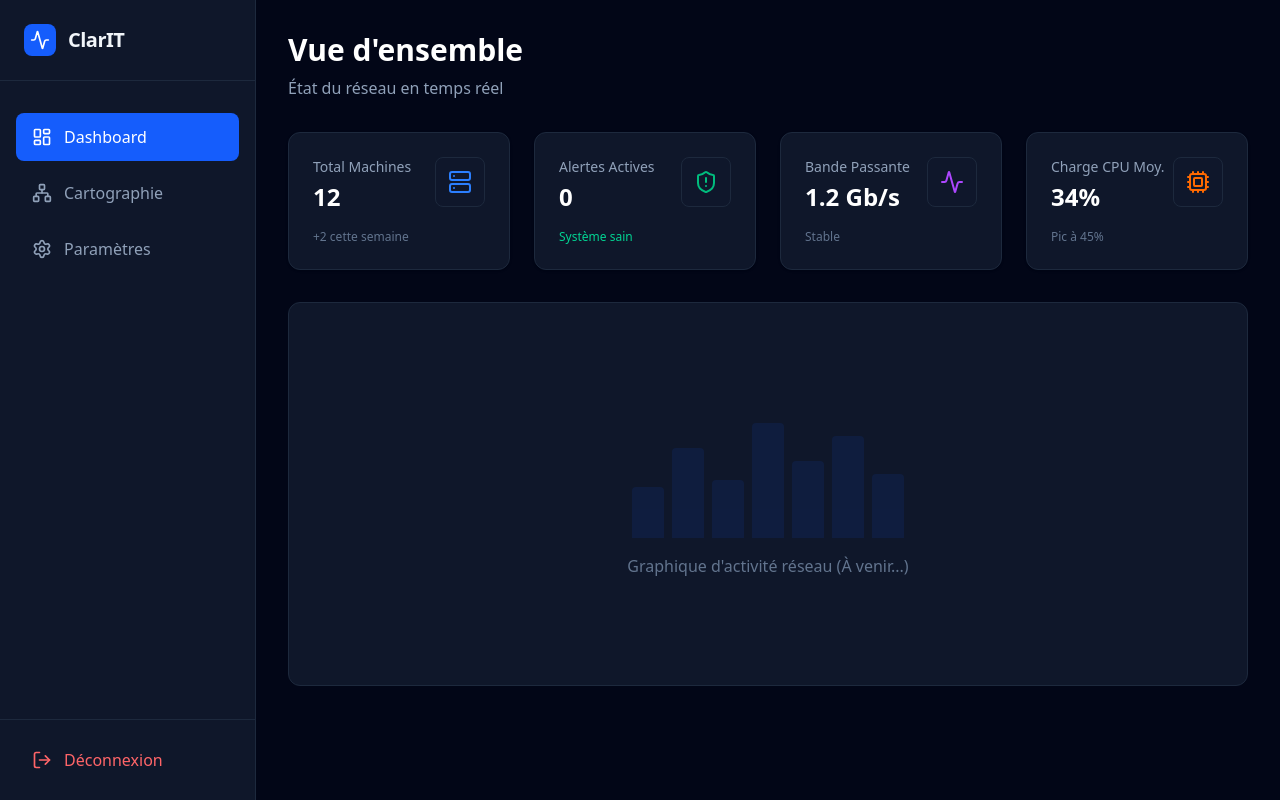
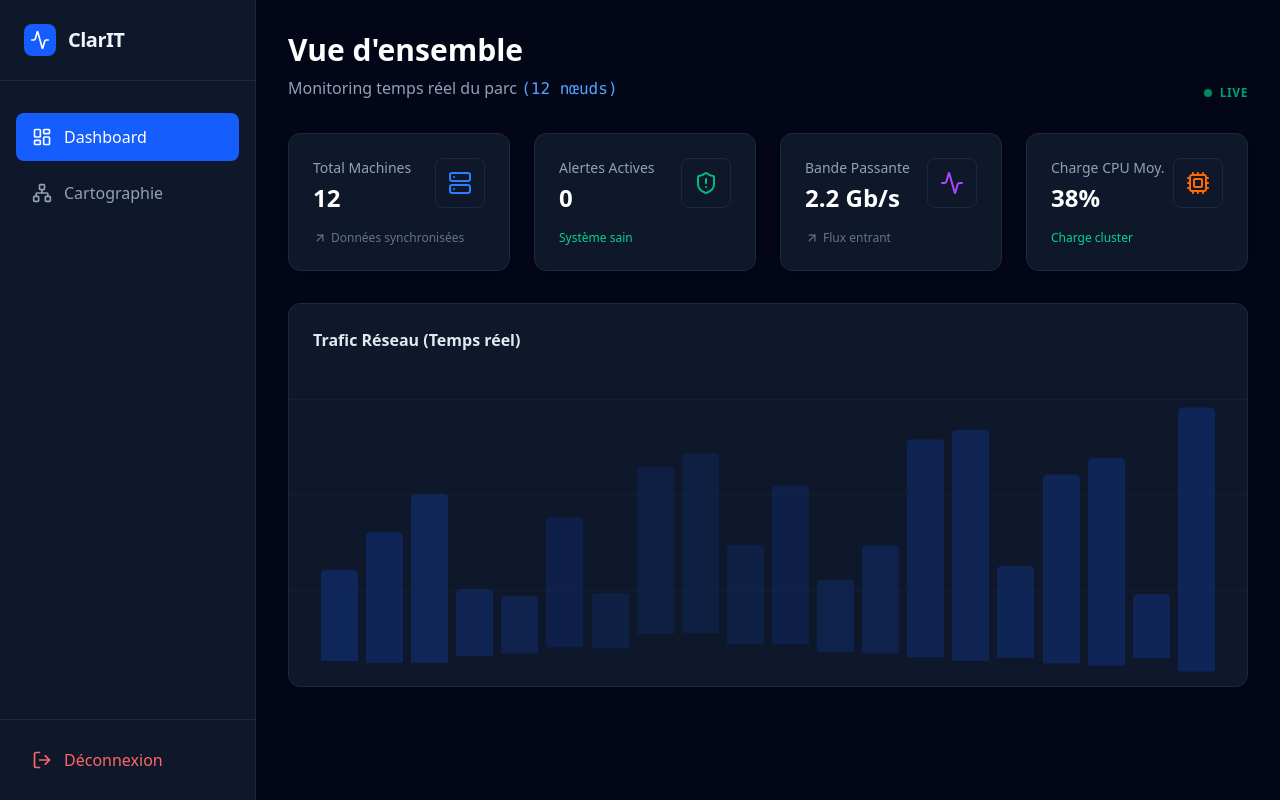
Before and after one commit to Paulpilif/ClarIT, a React (Vite) app in the folder web/: page /dashboard in a window 1280 px wide. Built offline with nearby package versions, Linux system fonts and the light colour scheme; sample sign-in values are in the browser's storage; the HTML template or start-up script is replaced by a standard one.

Commit message:
dashboard vivant & gestions des roles admin et user

```diff
--- a/web/src/Components/Layout.tsx
+++ b/web/src/Components/Layout.tsx
@@ -2,28 +2,27 @@ import { useState } from 'react';
 import { Outlet, NavLink } from 'react-router-dom';
 import { LayoutDashboard, Network, Settings, Activity, LogOut, Menu, X } from 'lucide-react';
 
-// Interface pour TypeScript
 interface LayoutProps {
   onLogout: () => void;
 }
 
 export default function Layout({ onLogout }: LayoutProps) {
-  // État pour gérer l'ouverture/fermeture du menu sur mobile
   const [isMobileMenuOpen, setIsMobileMenuOpen] = useState(false);
+  const closeMobileMenu = () => setIsMobileMenuOpen(false);
 
-  // Fonction pour fermer le menu quand on clique sur un lien (UX fluide)
-  const closeMobileMenu = () => setIsMobileMenuOpen(false);
+  // NOUVEAU : On vérifie si l'utilisateur est ADMIN
+  const userRole = localStorage.getItem('userRole');
+  const isAdmin = userRole === 'ADMIN';
 
   return (
     <div className="flex h-screen bg-[#020617] text-white font-sans overflow-hidden">
 
-      {/* --- 1. HEADER MOBILE (Visible uniquement sur mobile 'md:hidden') --- */}
+      {/* --- HEADER MOBILE --- */}
       <div className="md:hidden fixed top-0 left-0 right-0 h-16 bg-[#0f172a] border-b border-slate-800 flex items-center justify-between px-4 z-50">
         <div className="flex items-center gap-2">
           <Activity size={20} className="text-blue-500" />
           <span className="font-bold text-lg">ClarIT</span>
         </div>
-        {/* Bouton Hamburger / Croix */}
         <button
           onClick={() => setIsMobileMenuOpen(!isMobileMenuOpen)}
           className="p-2 text-slate-300 hover:text-white transition-colors"
@@ -32,15 +31,14 @@ export default function Layout({ onLogout }: LayoutProps) {
         </button>
       </div>
 
-      {/* --- 2. SIDEBAR RESPONSIVE --- */}
+      {/* --- SIDEBAR --- */}
       <aside className={`
         fixed inset-y-0 left-0 z-40 w-64 bg-[#0f172a] border-r border-slate-800 flex flex-col
         transition-transform duration-300 ease-in-out
-        ${isMobileMenuOpen ? 'translate-x-0' : '-translate-x-full'} /* Mobile : caché/visible selon l'état */
-        md:translate-x-0 md:static /* PC : Toujours visible et statique */
+        ${isMobileMenuOpen ? 'translate-x-0' : '-translate-x-full'}
+        md:translate-x-0 md:static
       `}>
 
-        {/* Logo (Caché sur mobile car déjà dans le header du haut) */}
         <div className="hidden md:flex p-6 items-center gap-3 border-b border-slate-800">
           <div className="w-8 h-8 bg-blue-600 rounded-lg flex items-center justify-center">
             <Activity size={20} className="text-white" />
@@ -48,11 +46,10 @@ export default function Layout({ onLogout }: LayoutProps) {
           <span className="font-bold text-xl tracking-tight text-slate-100">ClarIT</span>
         </div>
 
-        {/* Navigation */}
         <nav className="flex-1 p-4 space-y-2 mt-16 md:mt-4">
           <NavLink
             to="/dashboard"
-            onClick={closeMobileMenu} // Ferme le menu au clic
+            onClick={closeMobileMenu}
             className={({ isActive }) => `flex items-center gap-3 px-4 py-3 rounded-lg transition-all ${isActive ? 'bg-blue-600 text-white' : 'text-slate-400 hover:bg-slate-800'}`}
           >
             <LayoutDashboard size={20} />
@@ -68,6 +65,8 @@ export default function Layout({ onLogout }: LayoutProps) {
             <span>Cartographie</span>
           </NavLink>
 
+          {/* NOUVEAU : Ce lien ne s'affiche que si on est ADMIN */}
+          {isAdmin && (
             <NavLink
               to="/settings"
               onClick={closeMobileMenu}
@@ -76,9 +75,9 @@ export default function Layout({ onLogout }: LayoutProps) {
               <Settings size={20} />
               <span>Paramètres</span>
             </NavLink>
+          )}
         </nav>
 
-        {/* Bouton de déconnexion */}
         <div className="p-4 border-t border-slate-800">
           <button
             onClick={onLogout}
@@ -90,7 +89,7 @@ export default function Layout({ onLogout }: LayoutProps) {
         </div>
       </aside>
 
-      {/* --- 3. OVERLAY (Fond noir quand le menu est ouvert sur mobile) --- */}
+      {/* --- OVERLAY MOBILE --- */}
       {isMobileMenuOpen && (
         <div
           className="fixed inset-0 bg-black/50 z-30 md:hidden backdrop-blur-sm"
@@ -98,8 +97,7 @@ export default function Layout({ onLogout }: LayoutProps) {
         />
       )}
 
-      {/* --- CONTENU PRINCIPAL --- */}
-      {/* pt-16 sur mobile pour ne pas être caché par le header */}
+      {/* --- CONTENU --- */}
       <main className="flex-1 overflow-auto bg-[#020617] relative pt-16 md:pt-0">
         <Outlet />
       </main>
--- a/web/src/Pages/DashboardPage.tsx
+++ b/web/src/Pages/DashboardPage.tsx
@@ -1,87 +1,168 @@
-import { Server, ShieldAlert, Activity, Cpu } from 'lucide-react';
+import { useState, useEffect } from 'react';
+import { Server, ShieldAlert, Activity, Cpu, ArrowUpRight, ArrowDownRight } from 'lucide-react';
+// On importe tes données "réelles"
+import { mockHosts } from '../mock/hosts';
 
 export default function DashboardPage() {
+  // État pour stocker les métriques dynamiques
+  const [stats, setStats] = useState({
+    totalMachines: 0,
+    activeAlerts: 0,
+    bandwidth: 0,
+    cpuLoad: 0
+  });
+
+  // Simulation "Temps Réel"
+  useEffect(() => {
+    // 1. Initialisation des données statiques (basées sur la Map)
+    const total = mockHosts.length;
+
+    // Fonction qui met à jour les données vivantes
+    const updateMetrics = () => {
+      setStats(prev => ({
+        totalMachines: total,
+
+        // Simule 0 ou 1 alerte aléatoirement pour donner de la vie
+        activeAlerts: Math.random() > 0.8 ? 1 : 0,
+
+        // Simule une bande passante entre 0.8 et 2.5 Gb/s
+        bandwidth: parseFloat((Math.random() * (2.5 - 0.8) + 0.8).toFixed(1)),
+
+        // Simule une charge CPU entre 20% et 65%
+        cpuLoad: Math.floor(Math.random() * (65 - 20) + 20)
+      }));
+    };
+
+    // On lance tout de suite
+    updateMetrics();
+
+    // On met à jour toutes les 3 secondes
+    const interval = setInterval(updateMetrics, 3000);
+
+    // Nettoyage quand on quitte la page
+    return () => clearInterval(interval);
+  }, []);
+
   return (
-    // CHANGEMENT 1 : p-4 sur mobile, md:p-8 sur PC.
-    // Cela évite que le contenu soit trop compressé sur petit écran.
     <div className="p-4 md:p-8 max-w-7xl mx-auto">
-
-      <header className="mb-6 md:mb-8">
-        {/* CHANGEMENT 2 : Taille du texte adaptative (2xl sur mobile, 3xl sur PC) */}
-        <h1 className="text-2xl md:text-3xl font-bold text-white mb-2">
-          Vue d'ensemble
-        </h1>
-        <p className="text-slate-400 text-sm md:text-base">
-          État du réseau en temps réel
-        </p>
+      <header className="mb-6 md:mb-8 flex justify-between items-end">
+        <div>
+          <h1 className="text-2xl md:text-3xl font-bold text-white mb-2">Vue d'ensemble</h1>
+          <p className="text-slate-400 text-sm md:text-base">
+            Monitoring temps réel du parc <span className="text-blue-400 font-mono">({stats.totalMachines} nœuds)</span>
+          </p>
+        </div>
+        {/* Petit indicateur de "Live" */}
+        <div className="flex items-center gap-2 text-emerald-400 text-xs font-bold uppercase tracking-wider animate-pulse">
+          <div className="w-2 h-2 bg-emerald-500 rounded-full"></div>
+          Live
+        </div>
       </header>
 
-      {/* Cartes de Stats (Widgets)
-         - grid-cols-1 : 1 carte par ligne sur Mobile
-         - md:grid-cols-2 : 2 cartes par ligne sur Tablette
-         - lg:grid-cols-4 : 4 cartes par ligne sur PC
-      */}
+      {/* --- CARTES DYNAMIQUES --- */}
       <div className="grid grid-cols-1 md:grid-cols-2 lg:grid-cols-4 gap-4 md:gap-6 mb-8">
+
+        {/* Carte 1 : Vrai compte des machines */}
         <StatCard
           title="Total Machines"
-          value="12"
+          value={stats.totalMachines.toString()}
           icon={<Server size={24} className="text-blue-500" />}
-          trend="+2 cette semaine"
+          trend="Données synchronisées"
+          trendUp={true} // Flèche verte
         />
+
+        {/* Carte 2 : Alertes (Change si > 0) */}
         <StatCard
           title="Alertes Actives"
-          value="0"
-          icon={<ShieldAlert size={24} className="text-emerald-500" />}
-          trend="Système sain"
-          isGood
+          value={stats.activeAlerts.toString()}
+          icon={<ShieldAlert size={24} className={stats.activeAlerts > 0 ? "text-red-500" : "text-emerald-500"} />}
+          trend={stats.activeAlerts > 0 ? "Intervention requise" : "Système sain"}
+          isGood={stats.activeAlerts === 0}
         />
+
+        {/* Carte 3 : Bande Passante (Variable) */}
         <StatCard
           title="Bande Passante"
-          value="1.2 Gb/s"
+          value={`${stats.bandwidth} Gb/s`}
           icon={<Activity size={24} className="text-purple-500" />}
-          trend="Stable"
+          trend="Flux entrant"
+          trendUp={stats.bandwidth > 1.5}
         />
+
+        {/* Carte 4 : CPU (Variable) */}
         <StatCard
           title="Charge CPU Moy."
-          value="34%"
+          value={`${stats.cpuLoad}%`}
           icon={<Cpu size={24} className="text-orange-500" />}
-          trend="Pic à 45%"
+          trend="Charge cluster"
+          isGood={stats.cpuLoad < 50}
         />
       </div>
 
-      {/* Zone Graphique */}
-      <div className="bg-[#0f172a] rounded-xl border border-slate-800 p-4 md:p-6 h-96 flex flex-col items-center justify-center text-slate-500 relative overflow-hidden group">
+      {/* --- GRAPHIQUE ANIMÉ --- */}
+      <div className="bg-[#0f172a] rounded-xl border border-slate-800 p-4 md:p-6 h-96 flex flex-col relative overflow-hidden">
+        <h3 className="text-slate-200 font-bold mb-6 z-10">Trafic Réseau (Temps réel)</h3>
 
-        {/* Un petit effet visuel pour simuler un graphique responsive */}
-        <div className="flex items-end gap-2 h-32 mb-4 opacity-50">
-           {[40, 70, 45, 90, 60, 80, 50].map((h, i) => (
-             <div key={i} className="w-4 md:w-8 bg-blue-600/20 rounded-t-sm transition-all duration-500 group-hover:bg-blue-600/40" style={{ height: `${h}%` }}></div>
+        {/* Simulation de graphique à barres animé */}
+        <div className="flex items-end justify-between h-full gap-1 md:gap-2 px-2 pb-2 opacity-80">
+           {/* On génère 20 barres qui changent de hauteur aléatoirement via CSS */}
+           {Array.from({ length: 20 }).map((_, i) => (
+             <div
+               key={i}
+               className="w-full bg-blue-600/30 rounded-t-sm transition-all duration-1000 ease-in-out hover:bg-blue-500/80"
+               style={{
+                 height: `${Math.random() * (90 - 20) + 20}%`, // Hauteur aléatoire initiale
+                 animation: `pulseHeight ${2 + i * 0.1}s infinite alternate` // Animation CSS
+               }}
+             ></div>
            ))}
         </div>
 
-        <p>Graphique d'activité réseau (À venir...)</p>
+        {/* Grille de fond */}
+        <div className="absolute inset-0 grid grid-rows-4 pointer-events-none">
+          <div className="border-b border-slate-800/50 w-full"></div>
+          <div className="border-b border-slate-800/50 w-full"></div>
+          <div className="border-b border-slate-800/50 w-full"></div>
+        </div>
+      </div>
+
+      {/* Style pour l'animation des barres */}
+      <style>{`
+        @keyframes pulseHeight {
+          0% { transform: scaleY(0.8); opacity: 0.5; }
+          100% { transform: scaleY(1.2); opacity: 1; }
+        }
+      `}</style>
+    </div>
+  );
+}
+
+// Composant StatCard amélioré avec indicateurs de tendance
+function StatCard({ title, value, icon, trend, isGood, trendUp }: any) {
+  // Détermine la couleur du petit texte en bas
+  let trendColor = "text-slate-500";
+  if (isGood === true) trendColor = "text-emerald-400";
+  if (isGood === false) trendColor = "text-red-400";
+
+  return (
+    <div className="bg-[#0f172a] p-5 md:p-6 rounded-xl border border-slate-800 hover:border-slate-700 transition-colors shadow-sm group">
+      <div className="flex justify-between items-start mb-4">
+        <div className="min-w-0">
+          <p className="text-slate-400 text-sm font-medium mb-1 truncate">{title}</p>
+          <h3 className="text-2xl font-bold text-white tabular-nums">{value}</h3>
+        </div>
+        <div className="p-3 bg-slate-900 rounded-lg border border-slate-800 shrink-0 group-hover:scale-110 transition-transform duration-300">
+          {icon}
+        </div>
+      </div>
+
+      <div className={`text-xs ${trendColor} flex items-center gap-1`}>
+        {/* Affiche une flèche si trendUp est défini */}
+        {trendUp !== undefined && (
+          trendUp ? <ArrowUpRight size={14} /> : <ArrowDownRight size={14} />
+        )}
+        {trend}
       </div>
     </div>
   );
 }
-
-// Composant interne StatCard
-// J'ai ajouté 'min-w-0' pour éviter que le texte ne déborde sur les très petits écrans
-function StatCard({ title, value, icon, trend, isGood }: any) {
-  return (
-    <div className="bg-[#0f172a] p-5 md:p-6 rounded-xl border border-slate-800 hover:border-slate-700 transition-colors shadow-sm">
-      <div className="flex justify-between items-start mb-4">
-        <div className="min-w-0">
-          <p className="text-slate-400 text-sm font-medium mb-1 truncate">{title}</p>
-          <h3 className="text-2xl font-bold text-white">{value}</h3>
-        </div>
-        <div className="p-3 bg-slate-900 rounded-lg border border-slate-800 shrink-0">
-          {icon}
-        </div>
-      </div>
-      <p className={`text-xs ${isGood ? 'text-emerald-400' : 'text-slate-500'} flex items-center gap-1`}>
-        {trend}
-      </p>
-    </div>
-  );
-}
```
Also changed, not shown: web/src/Pages/LoginPage.tsx (+12 -7 lines), web/src/Pages/SettingsPage.tsx (+40 -6 lines). Lines whose indentation alone changed are shown as unchanged.
